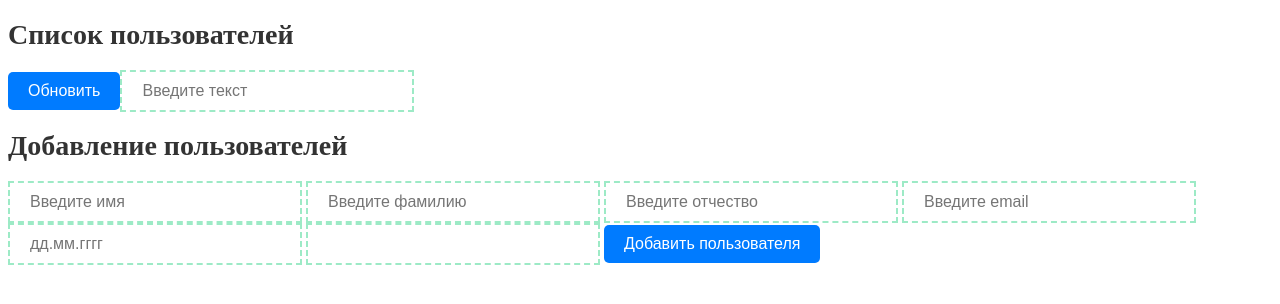
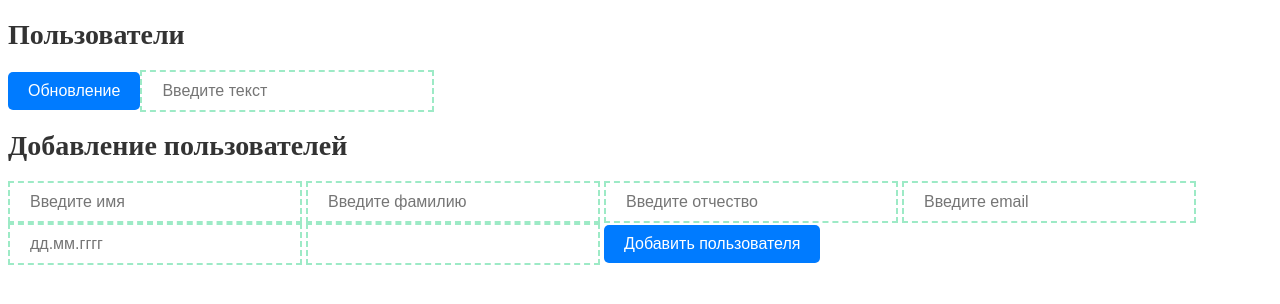
Before and after one commit to Jooly05/lab_js, a website: page index.html in a window 1280 px wide. Drawn offline with Linux system fonts and the light colour scheme; no server answers.

Commit message:
Изменение заголовка и кнопки

```diff
--- a/index.html
+++ b/index.html
@@ -8,8 +8,8 @@
     </head>
     <body>
         <div class="container">
-            <h1>Список пользователей</h1>
-            <button id="fetchDataButton">Обновить</button><input type="text" id="selectionСondition" placeholder="Введите текст"/>
+            <h1>Пользователи</h1>
+            <button id="fetchDataButton">Обновление</button><input type="text" id="selectionСondition" placeholder="Введите текст"/>
             <ul id="listUser"></ul>
             <h1>Добавление пользователей</h1>
         </div>
```
